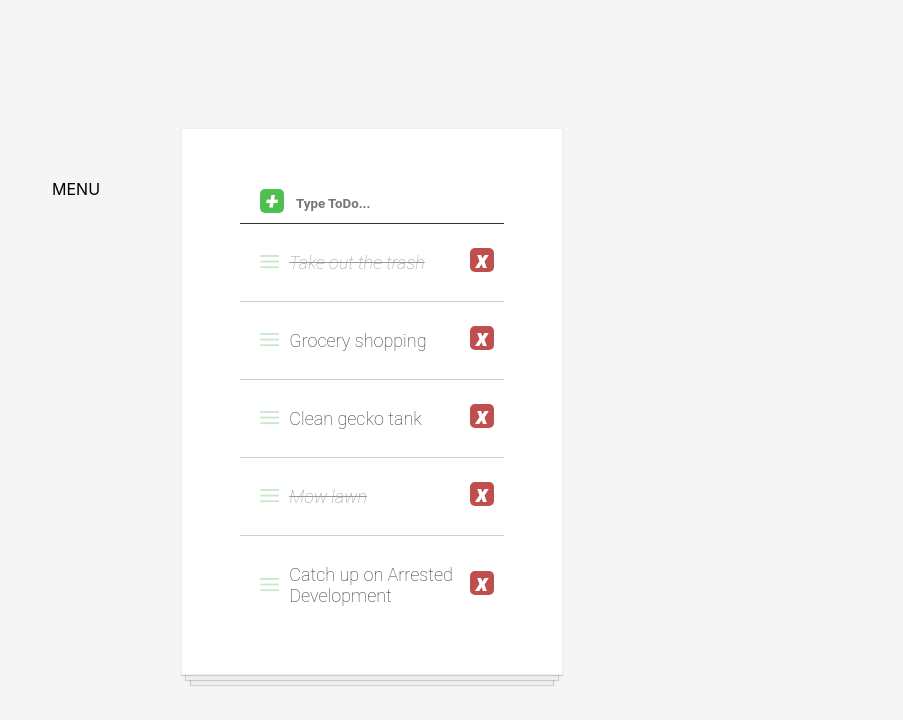
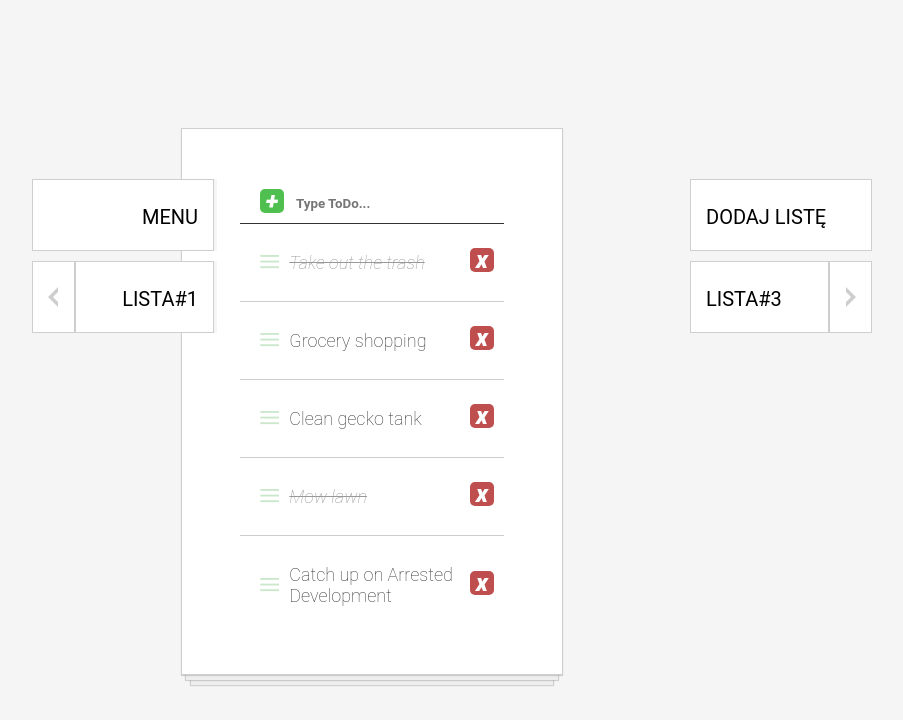
Before and after one commit to LZygmunt/todolist, a React (Create React App) app: page /list/1 in a window 1280 px wide. Shown: the top 720 px of the page, without its empty margins (268-1171 px from the left). Built offline with nearby package versions, Linux system fonts and the light colour scheme.

Commit message:
Layout menu

```diff
--- a/src/component/menu/Menu.js
+++ b/src/component/menu/Menu.js
@@ -3,10 +3,39 @@ import React from 'react';
 import './scss/menu.scss';
 import MenuItem from "./MenuItem";
 
+const click = () => {
+  console.log("WIIIII!!!! Logujem");
+}
+
 const Menu = () => {
   return (
     <div id="menu">
-      <MenuItem text={ 'Menu' }/>
+      <MenuItem
+        text="Menu"
+        clickFn={ click }
+        className="left"
+      />
+      <MenuItem
+        text="Dodaj listę"
+        clickFn={ click }
+        className="right"
+      />
+      <MenuItem
+        text="Lista#1"
+        clickFn={ click }
+        className="left">
+        <svg className="arrow" viewBox="0 0 100 100">
+          <polygon points="0,50 50,0 50,25 25,50 50,75 50,100"/>
+        </svg>
+      </MenuItem>
+      <MenuItem
+        text="Lista#3"
+        clickFn={ click }
+        className="right">
+        <svg className="arrow" viewBox="0 0 100 100">
+          <polygon points="100,50 50,0 50,25 75,50 50,75 50,100"/>
+        </svg>
+      </MenuItem>
     </div>
   );
 };
--- a/src/component/menu/MenuItem.js
+++ b/src/component/menu/MenuItem.js
@@ -1,9 +1,13 @@
 import React from 'react';
 
-const MenuItem = ({ text, clickFn }) => {
+const MenuItem = ({ text, clickFn, className, children }) => {
   return (
-    <div className="menu-item" onClick={ clickFn }>
-      <p>Menu</p>
+    <div
+      className={ `menu-item box ${ className }` }
+      onClick={ clickFn }
+    >
+      <p>{ text }</p>
+      { children }
     </div>
   );
 };
--- a/src/component/menu/scss/menu.scss
+++ b/src/component/menu/scss/menu.scss
@@ -1,15 +1,63 @@
 #menu {
-  position: relative;
-  top: -1em;
-  left: -10em;
+  position: absolute;
+  left: -7.5em;
+  font-size: 20px;
+  display: grid;
+  grid-column-gap: calc( 100% + 2.8em );
 }
 
 .menu {
   &-item {
-    position: absolute;
+    padding: 0 .75em;
+    margin-bottom: .5em;
+    width: 7.5em;
+    cursor: pointer;
+    display: flex;
+
+    &:hover { background-color: whitesmoke; }
+
+    &:active { background-color: #eeeeee; }
 
     p {
+      margin: 0;
       text-transform: uppercase;
+      padding: 1.25em 0;
+      height: 1em;
+    }
+
+    .arrow {
+      padding: .75em 0;
+      width: 1em;
+      height: 2em;
+      flex-shrink: 0;
+
+      polygon {
+        fill: #cecece;
+      }
+    }
+
+    &.left {
+      grid-column: 1/1;
+      box-shadow: 0.15em 0 whitesmoke;
+      justify-content: flex-end;
+
+      .arrow {
+        order: -1;
+        border-right: .1em solid #cecece;
+        padding-right: .3em;
+        margin-right: auto;
+      }
+    }
+
+    &.right {
+      grid-column: 2;
+      box-shadow: -0.15em 0 whitesmoke;
+
+      .arrow {
+        border-left: .1em solid #cecece;
+        padding-left: .3em;
+        margin-left: auto;
+      }
     }
   }
 }
--- a/src/component/toDo/scss/toDo.scss
+++ b/src/component/toDo/scss/toDo.scss
@@ -7,7 +7,6 @@
     padding: 10px 20px;
     width: 70%;
     border-bottom: 1px solid #cecece;
-    font-family: Roboto, sansSerif, serif;
     font-weight: 100;
     font-size: 18px;
     color: #333;
--- a/src/container/App.js
+++ b/src/container/App.js
@@ -5,11 +5,11 @@ import Menu from "../component/menu/Menu";
 import './app.scss';
 
 const App = () => {
-    const [ isLoading, setIsLoading ] = React.useState( true );
+    // const [ isLoading, setIsLoading ] = React.useState( true );
 
-    React.useEffect( () => {
-        setTimeout( () => setIsLoading( false ), 1500 );
-    }, [ isLoading ]);
+    // React.useEffect( () => {
+    //     setTimeout( () => setIsLoading( false ), 1500 );
+    // }, [ isLoading ]);
 
     return (
       <>
@@ -17,7 +17,7 @@ const App = () => {
           {/*  ? <h2>Page is loading...</h2>*/}
           {/*  : <ToDoList />*/}
           {/*}*/}
-          <Menu />
+        <Menu />
         <ToDoList />
       </>
     );
--- a/src/index.css
+++ b/src/index.css
@@ -1,17 +1,10 @@
 body {
   margin: 0;
   padding: 0;
-  font-family: -apple-system, BlinkMacSystemFont, "Segoe UI", "Roboto", "Oxygen",
-    "Ubuntu", "Cantarell", "Fira Sans", "Droid Sans", "Helvetica Neue",
-    sans-serif;
+  font-family: Roboto, sansSerif, serif;
   -webkit-font-smoothing: antialiased;
   -moz-osx-font-smoothing: grayscale;
   background-color: whitesmoke;
-}
-
-code {
-  font-family: source-code-pro, Menlo, Monaco, Consolas, "Courier New",
-    monospace;
 }
 
 #root {
@@ -24,10 +17,11 @@ code {
           0 10px 1px -4px rgba(0, 0, 0, 0.15),
           0 20px 0 -10px #eee,
           0 20px 1px -9px rgba(0, 0, 0, 0.15);
+  position: relative;
 }
 
 .box {
-  border: 1px solid #efefef;
+  border: 1px solid #cfcfcf;
   background-color: white;
 }
 
```
